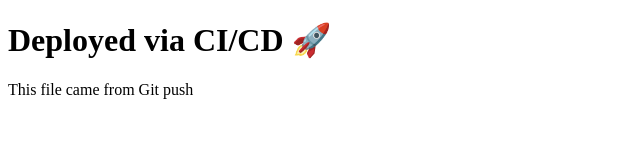
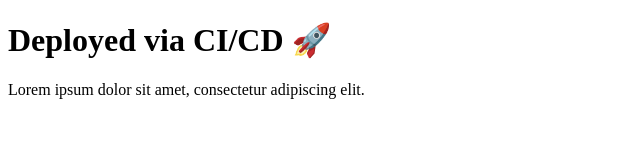
Before and after one commit to amitjha-dev/cicd-html-demo, a plain HTML site: page index.html in a window 1280 px wide. Shown: the whole page, without its empty margins (0-640 px from the left). Drawn offline with Linux system fonts and the light colour scheme.

Commit message:
index changes

```diff
--- a/index.html
+++ b/index.html
@@ -2,6 +2,6 @@
 <html>
   <body>
     <h1>Deployed via CI/CD 🚀</h1>
-    <p>This file came from Git push</p>
+    <p>Lorem ipsum dolor sit amet, consectetur adipiscing elit.</p>
   </body>
 </html>
```
